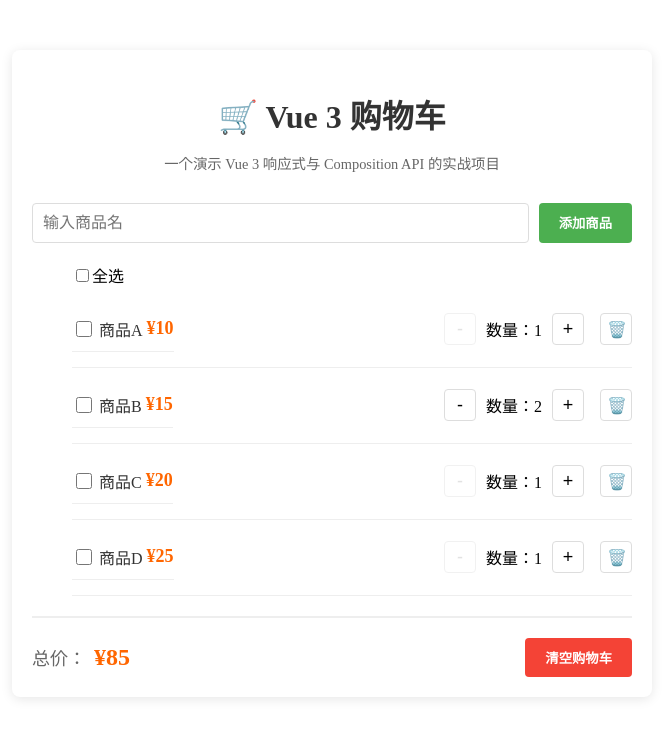
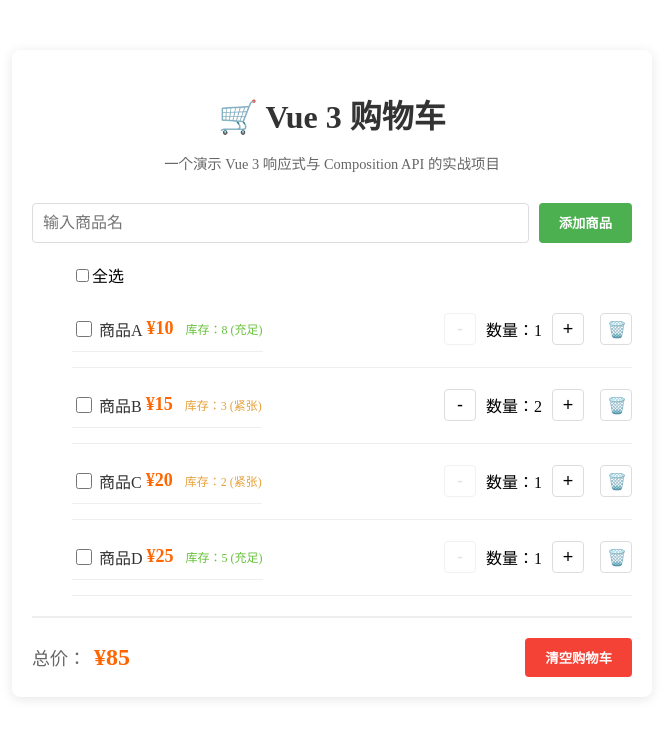
Before and after one commit to Night-1s/vue3-cart-resume, a Vue app: page / in a window 1280 px wide. Shown: the top 738 px of the page, without its empty margins (308-971 px from the left). Built offline with nearby package versions, Linux system fonts and the light colour scheme; the HTML template or start-up script is replaced by a standard one.

Commit message:
模拟购物车减少库存,增加一些细节

```diff
--- a/src/App.vue
+++ b/src/App.vue
@@ -9,18 +9,41 @@ const newProductName = ref('')
 // 初始化数据
 onMounted(() => {
   const saved = localStorage.getItem('vue3-cart')
+  // 如果有保存的数据，就加载，否则使用模拟数据
   if (saved) {
     products.value = JSON.parse(saved)
-  } else {
+  }
+  // 模拟初始数据
+  else {
     products.value = [
-      { id: 1, name: '商品A', price: 10, count: 1, selected: false },
-      { id: 2, name: '商品B', price: 15, count: 2, selected: false },
-      { id: 3, name: '商品C', price: 20, count: 1, selected: false },
-      { id: 4, name: '商品D', price: 25, count: 1, selected: false }
+      { id: 1, name: '商品A', price: 10, count: 1, selected: false, stock: 8 },
+      { id: 2, name: '商品B', price: 15, count: 2, selected: false, stock: 3 },
+      { id: 3, name: '商品C', price: 20, count: 1, selected: false, stock: 2 },
+      { id: 4, name: '商品D', price: 25, count: 1, selected: false, stock: 5 }
 
     ]
   }
 })
+//模拟购物车库存减少
+onMounted(() => {
+  //每隔10秒随机减少一个商品的库存，模拟库存变化
+  setInterval(() => {
+    // 随机选择一个商品
+    const randomProduct = products.value[Math.floor(Math.random() * products.value.length)]
+    if (randomProduct.stock > 0) {
+      randomProduct.stock-- // 模拟库存减少
+    }
+  }, 10000) // 每10秒更新一次库存
+})
+
+//监听库存变化，为0时删除购买数量
+watch(products, (newValue) => {
+  newValue.forEach(product => {
+    if (product.stock === 0) {
+      product.count = 0 // 库存为0时，购买数量也设为0
+    }
+  })
+}, { deep: true })
 
 //编辑相关
 const editIndex = ref(-1)//-1表示没有正在编辑的任何项
@@ -38,8 +61,6 @@ const saveEdit = (id) => {
   const product = products.value.find(p => p.id === id)
   product.name = editName.value.trim()//更新商品名称
   editIndex.value = -1//退出编辑状态
-
-
 }
 // 监听变化，自动保存
 watch(products, (newValue) => {
@@ -53,7 +74,8 @@ const addProduct = () => {
       id: Date.now(),//简单生成唯一ID
       name: newProductName.value,
       price: Math.floor(Math.random() * 100) + 10,// 随机价格 10-110
-      count: 1
+      count: 1,
+      stock: Math.floor(Math.random() * 10) + 1 // 库存 1-10
     });
     newProductName.value = '';//清空输入框
   }
@@ -62,7 +84,10 @@ const addProduct = () => {
 // 增加数量
 const increase = (id) => {
   const product = products.value.find(p => p.id === id)
-  if (product) product.count++
+  if (product) {
+    product.count++
+  }
+
 }
 
 // 减少数量
@@ -159,16 +184,26 @@ const storage = {
             </span>
           </div>
           <span class="product-price">¥{{ product.price }}</span>
+          <!-- 库存信息显示 -->
+          <span class="text-sm product-stock" :class="{
+            'product-stock out': product.stock === 0,      // 售罄
+            'product-stock low': product.stock > 0 && product.stock <= 3, // 紧张
+            'product-stock normal': product.stock > 3      // 充足
+          }">
+            库存：{{ product.stock }}
+            <span v-if="product.stock === 0">(售罄)</span>
+            <span v-else-if="product.stock <= 3">(紧张)</span>
+            <span v-else>(充足)</span>
+          </span>
         </div>
 
         <div class="quantity-control">
-          <button @click="decrease(product.id)" :disabled="product.count <= 1" class="btn-decrease" title="减少数量">
+          <button @click="decrease(product.id)" :disabled="product.count <= 1" class="btn-decrease">
             -
           </button>
-
           <span class="quantity">数量：{{ product.count }}</span>
-
-          <button @click="increase(product.id)" class="btn-increase" title="增加数量">
+          <button @click="increase(product.id)" :disabled="product.count >= product.stock || product.stock === 0"
+            class="btn-increase" :title="product.stock === 0 ? '商品已售罄' : `最多可买${product.stock}件`">
             +
           </button>
 
@@ -260,6 +295,46 @@ header h1 {
   color: #333;
   flex: 1;
   cursor: pointer;
+}
+
+/* 库存样式 */
+.product-stock {
+  font-size: 12px;
+  color: #666;
+  margin-left: 8px;
+}
+
+/* 库存紧张样式 */
+.product-stock.low {
+  color: #e6a23c;
+  /* 橙色警告 */
+  font-weight: 500;
+}
+
+/* 库存充足样式 */
+.product-stock.normal {
+  color: #67c23a;
+  /* 绿色 */
+}
+
+/* 无库存样式 */
+.product-stock.out {
+  color: #f56c6c;
+  /* 红色 */
+  text-decoration: line-through;
+}
+
+.stock-tip {
+  font-size: 11px;
+  color: inherit;
+  opacity: 0.8;
+}
+
+/* 禁用状态 */
+.btn-increase:disabled {
+  opacity: 0.5;
+  cursor: not-allowed;
+  background-color: #f5f5f5;
 }
 
 .cart-item {
```
